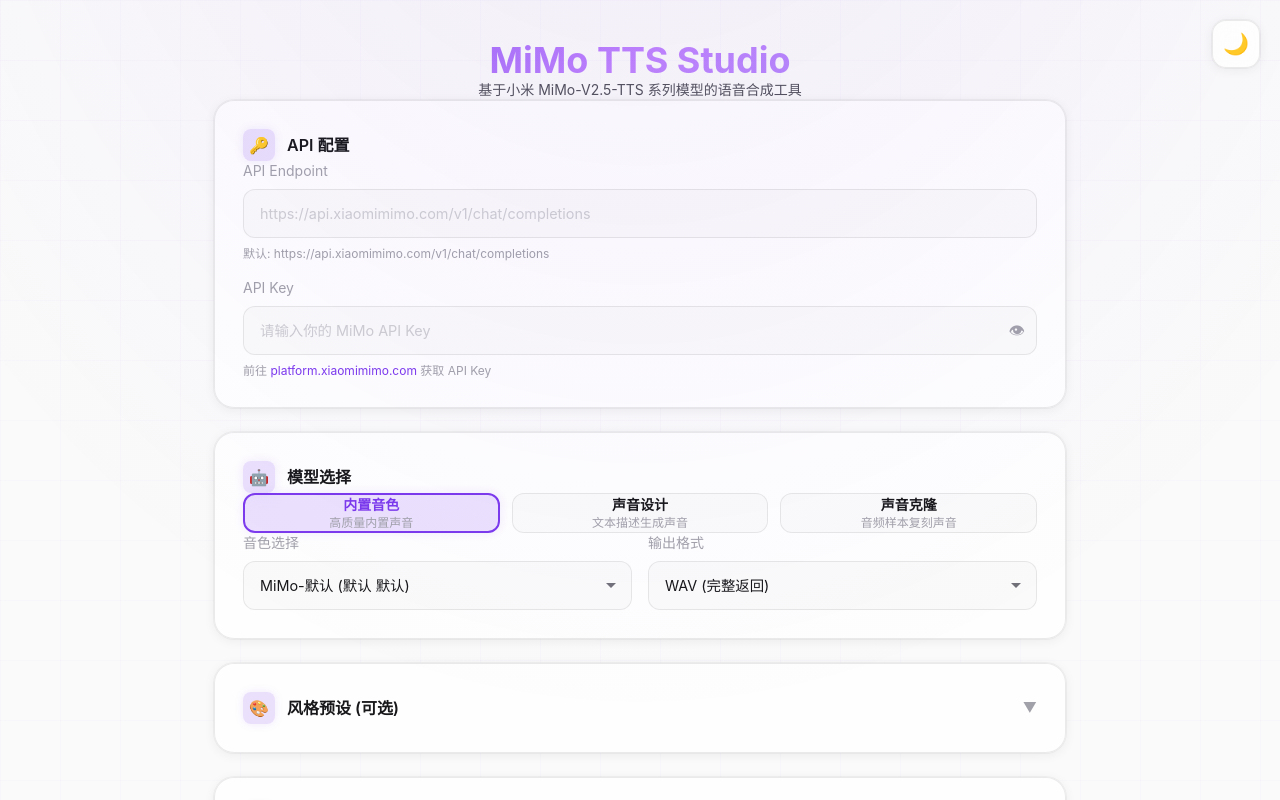
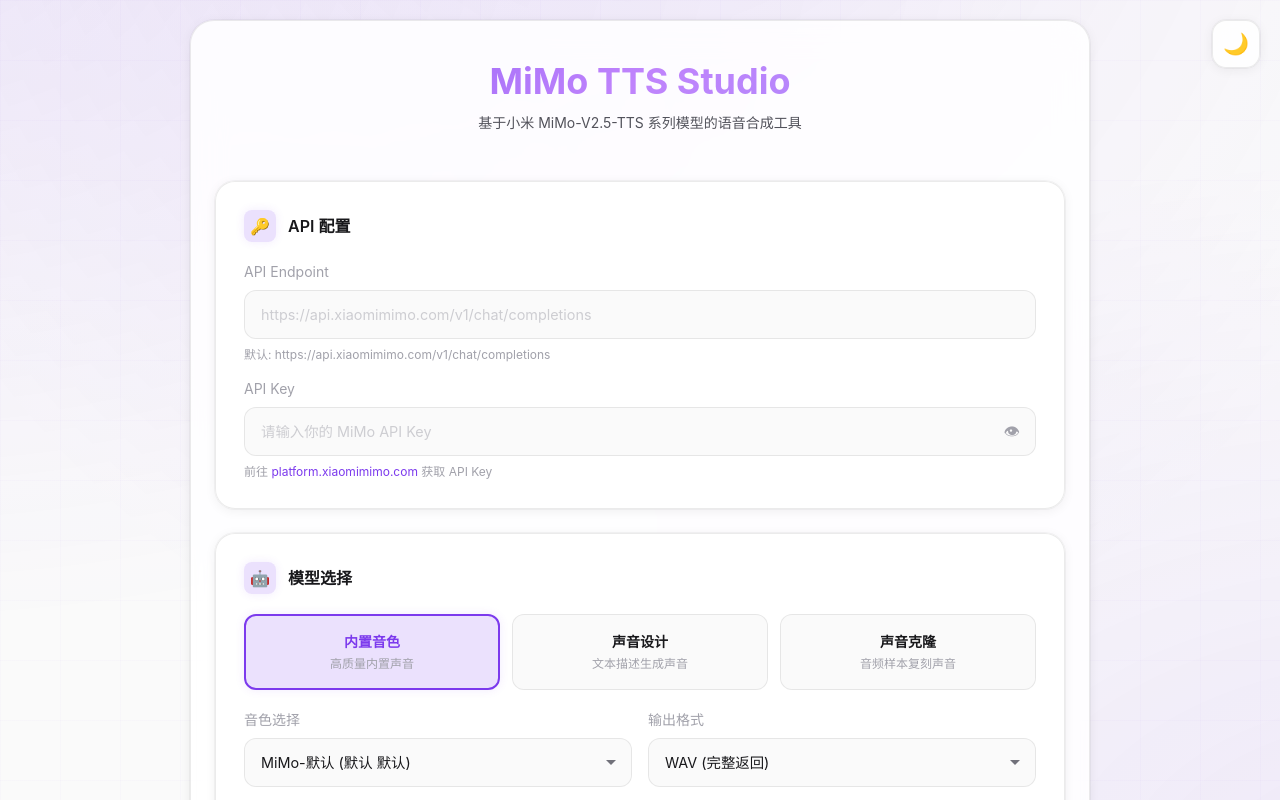
Before and after one commit to Silence-dream/MiMo-TTS-Studio, a Next.js app: page / in a window 1280 px wide. Shown: the top 800 px of the page. Built offline with nearby package versions, Linux system fonts and the light colour scheme.

Commit message:
style: 样式调整

```diff
--- a/src/app/globals.css
+++ b/src/app/globals.css
@@ -1,4 +1,9 @@
 @import 'tailwindcss';
+
+/* Tailwind CSS 4 间距基准变量（1 = 4px） */
+@theme {
+  --spacing: 0.25rem;
+}
 
 /* ===== 设计系统：MiMo TTS Studio ===== */
 
@@ -18,8 +23,8 @@
   --surface-hover: rgba(255, 255, 255, 0.06);
 
   /* 卡片：毛玻璃 */
-  --card: rgba(255, 255, 255, 0.04);
-  --card-hover: rgba(255, 255, 255, 0.07);
+  --card: rgba(255, 255, 255, 0.05);
+  --card-hover: rgba(255, 255, 255, 0.08);
   --card-border: rgba(255, 255, 255, 0.08);
   --card-border-hover: rgba(139, 92, 246, 0.3);
 
@@ -64,7 +69,7 @@
   --surface: rgba(0, 0, 0, 0.02);
   --surface-hover: rgba(0, 0, 0, 0.04);
 
-  --card: rgba(255, 255, 255, 0.8);
+  --card: rgba(255, 255, 255, 0.85);
   --card-hover: rgba(255, 255, 255, 0.95);
   --card-border: rgba(0, 0, 0, 0.08);
   --card-border-hover: rgba(124, 58, 237, 0.3);
@@ -94,10 +99,12 @@
 
 /* ===== 全局重置 ===== */
 
-* {
-  box-sizing: border-box;
-  margin: 0;
-  padding: 0;
+@layer base {
+  * {
+    box-sizing: border-box;
+    margin: 0;
+    padding: 0;
+  }
 }
 
 html {
@@ -141,10 +148,13 @@
   left: -50%;
   width: 200%;
   height: 200%;
-  background: radial-gradient(ellipse at 50% 0%, var(--accent-glow) 0%, transparent 50%);
+  background:
+    radial-gradient(ellipse at 20% 20%, var(--accent-glow) 0%, transparent 40%),
+    radial-gradient(ellipse at 80% 80%, var(--accent-glow) 0%, transparent 40%),
+    radial-gradient(ellipse at 50% 0%, var(--accent-glow) 0%, transparent 50%);
   pointer-events: none;
   z-index: 0;
-  opacity: 0.5;
+  opacity: 0.6;
 }
 
 /* ===== 滚动条 ===== */
@@ -300,8 +310,8 @@
   border-radius: 20px;
   padding: 28px;
   margin-bottom: 24px;
-  backdrop-filter: blur(16px);
-  -webkit-backdrop-filter: blur(16px);
+  backdrop-filter: blur(16px) saturate(170%);
+  -webkit-backdrop-filter: blur(16px) saturate(170%);
   box-shadow: var(--shadow-card);
   transition: all 0.3s cubic-bezier(0.4, 0, 0.2, 1);
   position: relative;
--- a/src/app/page.tsx
+++ b/src/app/page.tsx
@@ -225,7 +225,23 @@
   return (
     <div className="min-h-screen" style={{ background: 'var(--background)' }}>
       <ThemeToggle />
-      <div style={{ maxWidth: '900px', margin: '0 auto', padding: '40px 24px' }}>
+      <div
+        style={{
+          maxWidth: '900px',
+          margin: '0 auto',
+          padding: '40px 24px',
+          background: 'var(--card)',
+          backdropFilter: 'blur(16px) saturate(170%)',
+          WebkitBackdropFilter: 'blur(16px) saturate(170%)',
+          borderRadius: '24px',
+          border: '1px solid var(--card-border)',
+          boxShadow: 'var(--shadow-card)',
+          marginTop: '20px',
+          marginBottom: '20px',
+          position: 'relative',
+          zIndex: 1,
+        }}
+      >
         {/* Header */}
         <header className="text-center mb-12">
           <h1 className="text-4xl font-bold mb-3 gradient-text">MiMo TTS Studio</h1>
--- a/src/components/AudioPlayer.tsx
+++ b/src/components/AudioPlayer.tsx
@@ -21,7 +21,18 @@
   if (!audioUrl) return null;
 
   return (
-    <div className="rounded-xl p-5 mt-4" style={{ background: 'var(--card-hover)' }}>
+    <div
+      className="rounded-xl p-5"
+      style={{
+        background: 'var(--card)',
+        backdropFilter: 'blur(16px) saturate(170%)',
+        WebkitBackdropFilter: 'blur(16px) saturate(170%)',
+        border: '1px solid var(--card-border)',
+        boxShadow: 'var(--shadow-card)',
+        marginTop: '10px',
+        marginBottom: '10px',
+      }}
+    >
       <audio ref={audioRef} controls className="w-full h-12 rounded-lg outline-none" />
       <div
         className="flex justify-between items-center mt-3 text-sm"
```
Also changed, not shown: .claude/settings.local.json.
